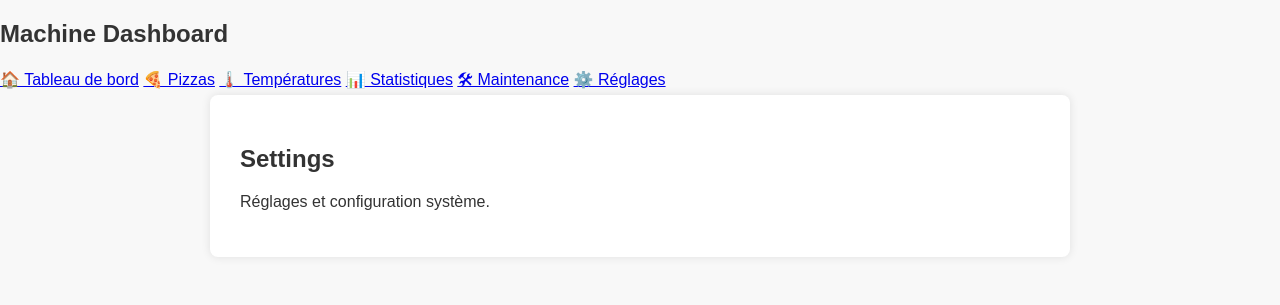
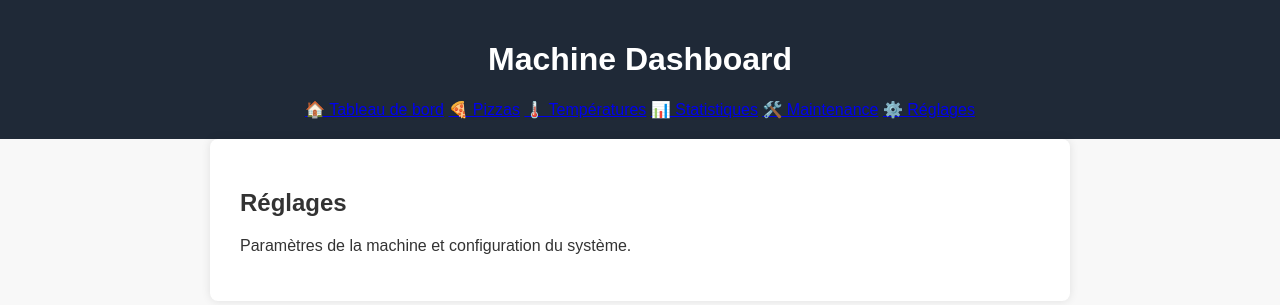
Before and after one commit to chrisAFDB/machine-dashboard, a Flask app: template templates/settings.html in a window 1280 px wide. Shown: the top 305 px of the page. Run offline with Flask 3, Linux system fonts and the light colour scheme; the template is opened without the code that fills it, so the values that code supplies are empty.

Commit message:
Update settings.html

```diff
--- a/templates/settings.html
+++ b/templates/settings.html
@@ -2,26 +2,24 @@
 <html lang="fr">
 <head>
   <meta charset="UTF-8">
-  <title>Settings | Dashboard</title>
-  <link rel="stylesheet" href="style.css">
+  <title>Réglages</title>
+  <link rel="stylesheet" href="/static/style.css">
 </head>
 <body>
-  <div class="container">
-    <aside class="sidebar">
-      <h1>Machine Dashboard</h1>
-      <nav>
-        <a href="index.html">🏠 Tableau de bord</a>
-        <a href="pizzas.html">🍕 Pizzas</a>
-        <a href="temperatures.html">🌡️ Températures</a>
-        <a href="stats.html">📊 Statistiques</a>
-        <a href="maintenance.html">🛠 Maintenance</a>
-        <a href="settings.html">⚙️ Réglages</a>
-      </nav>
-    </aside>
-    <main class="content">
-      <h2>Settings</h2>
-      <p>Réglages et configuration système.</p>
-    </main>
-  </div>
+  <header>
+    <h1>Machine Dashboard</h1>
+    <nav>
+      <a href="/">🏠 Tableau de bord</a>
+      <a href="/pizzas">🍕 Pizzas</a>
+      <a href="/temperatures">🌡️ Températures</a>
+      <a href="/stats">📊 Statistiques</a>
+      <a href="/maintenance">🛠️ Maintenance</a>
+      <a href="/settings">⚙️ Réglages</a>
+    </nav>
+  </header>
+  <main>
+    <h2>Réglages</h2>
+    <p>Paramètres de la machine et configuration du système.</p>
+  </main>
 </body>
 </html>
```
